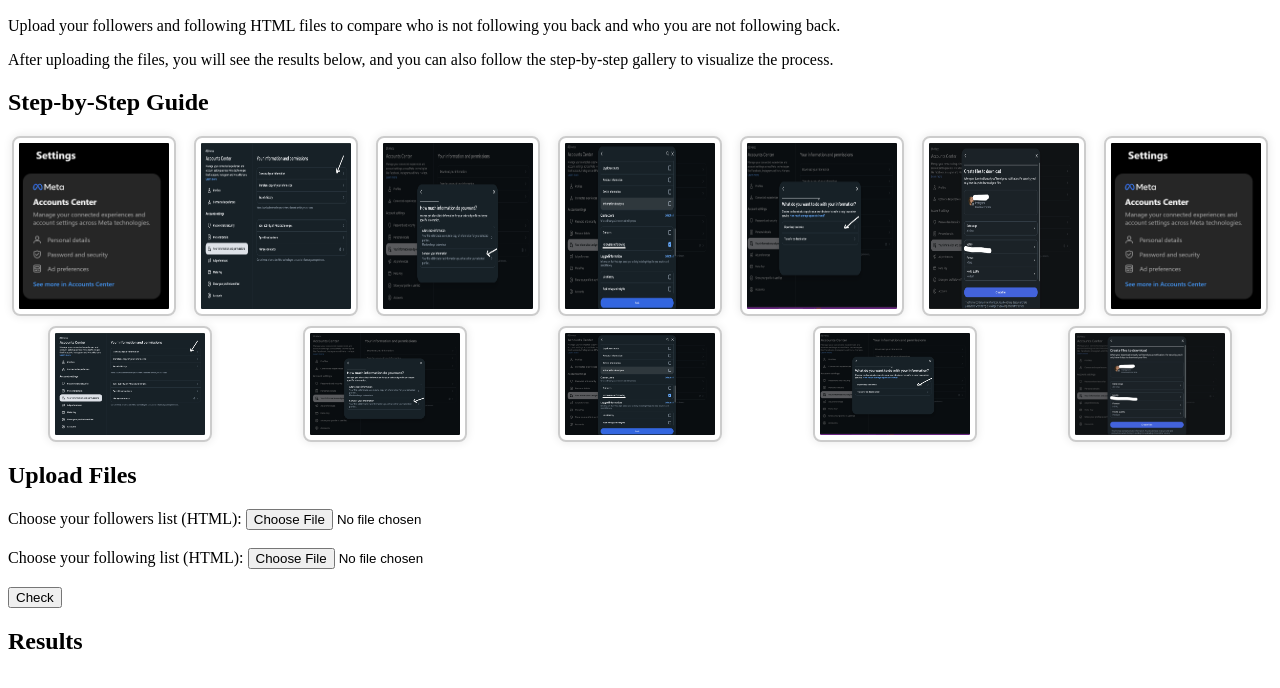
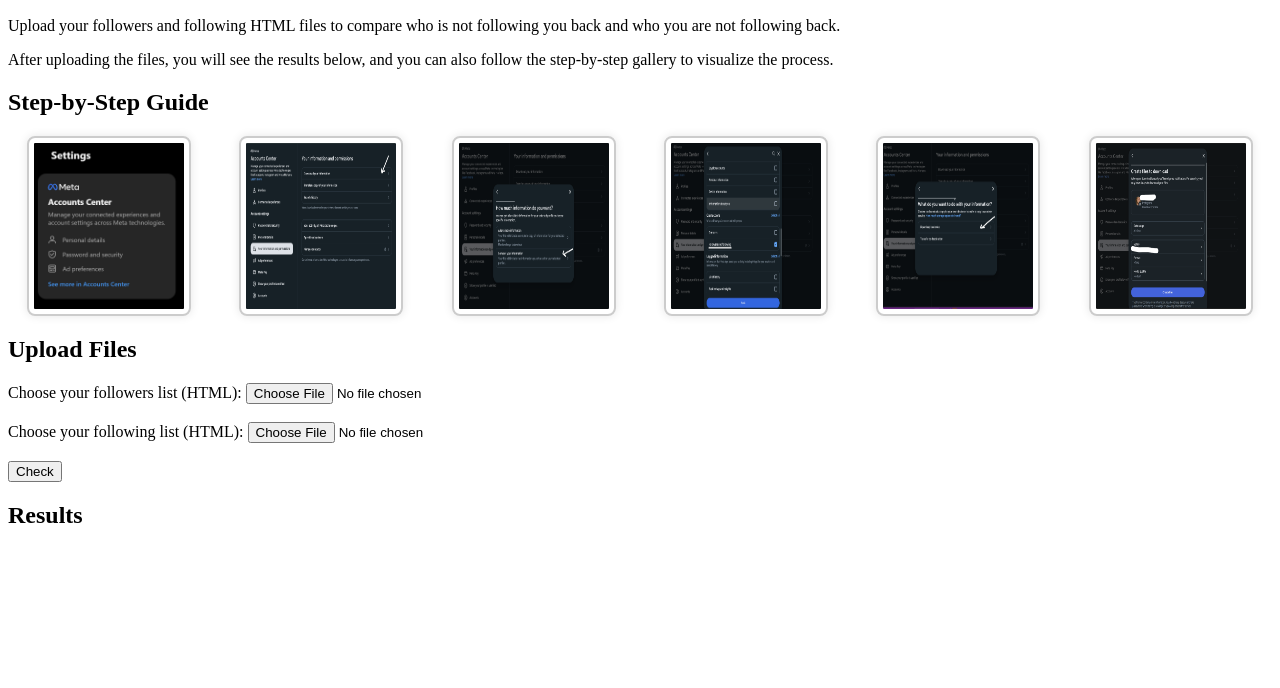
Before and after one commit to jessica-pei8/notfollowingme, a plain HTML site: page index.html in a window 1280 px wide. Shown: the part 110-798 px from the top of the page. Drawn offline with Linux system fonts and the light colour scheme.

Commit message:
gallery changes

```diff
--- a/index.html
+++ b/index.html
@@ -19,12 +19,6 @@
   <section id="gallery">
     <h2>Step-by-Step Guide</h2>
     <div id="gallery-container">
-      <img src="assets/step1.png" alt="Step 1">
-      <img src="assets/step2.png" alt="Step 2">
-      <img src="assets/step3.png" alt="Step 3">
-      <img src="assets/step4.png" alt="Step 4">
-      <img src="assets/step5.png" alt="Step 5">
-      <img src="assets/step6.png" alt="Step 6">
     </div>
   </section>
 
```
